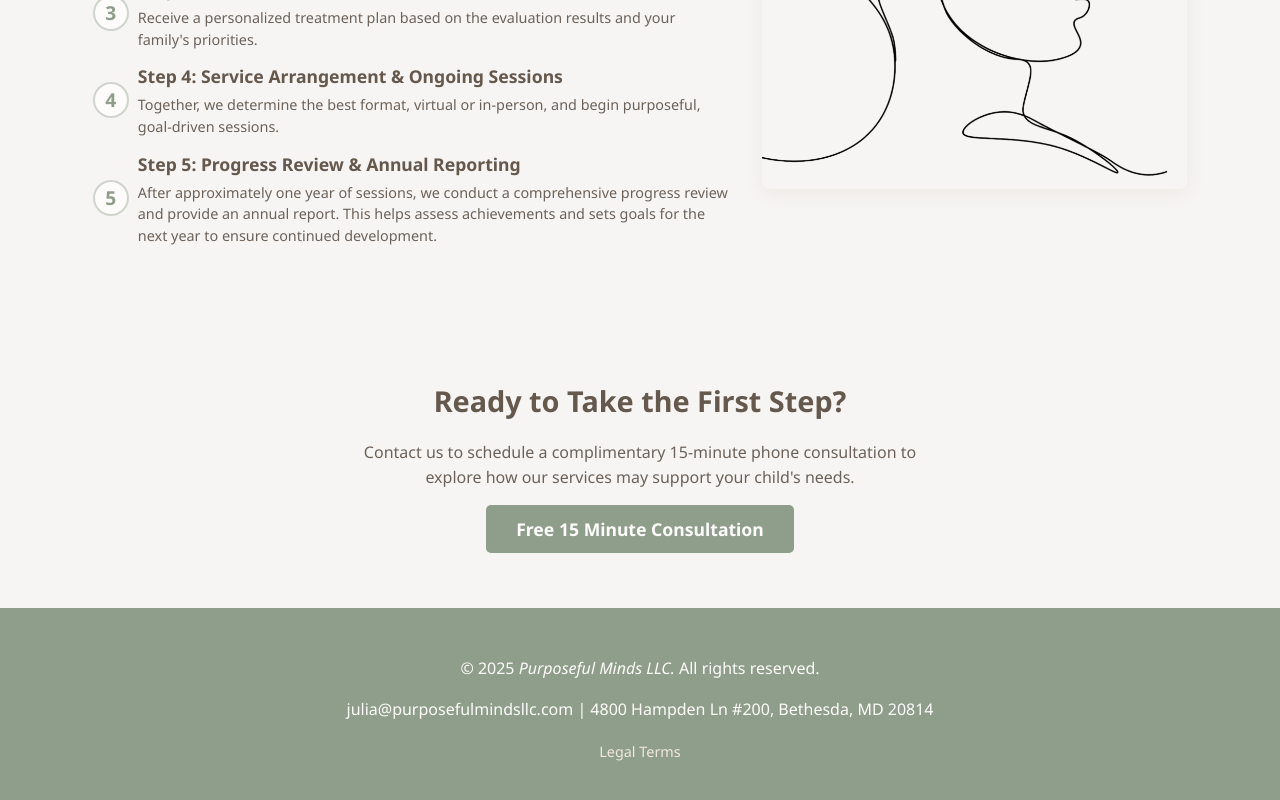
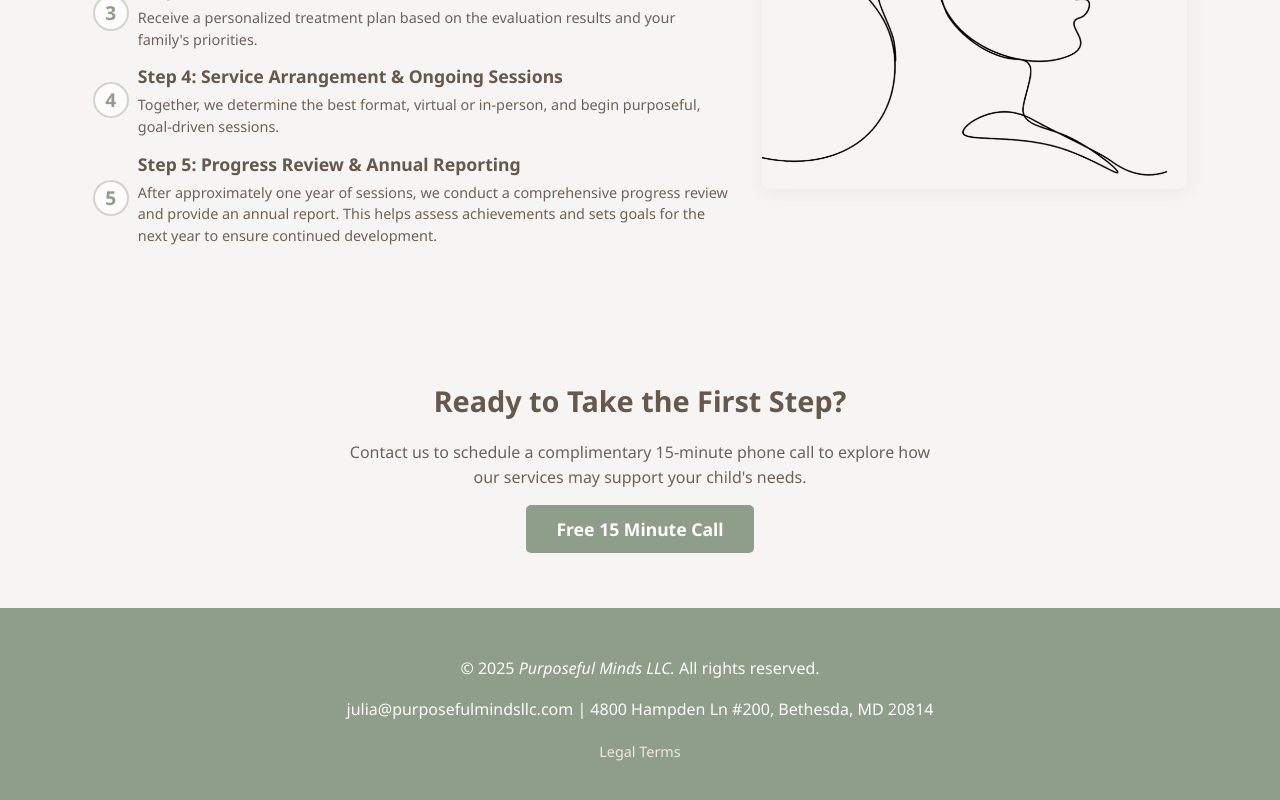
Before and after one commit to asimak4/julia_purposeful_minds, a React (Create React App) app: page / in a window 1280 px wide. Shown: the part 1487-2287 px from the top of the page. Built offline with nearby package versions, Linux system fonts and the light colour scheme; no server answers.

Commit message:
updating consultation to call

```diff
--- a/src/pages/HomePage.tsx
+++ b/src/pages/HomePage.tsx
@@ -334,9 +334,9 @@ export default function HomePage() {
         transition={{ duration: 0.6, delay: 0.2 }}
       >
         <h2>Ready to Take the First Step?</h2>
-        <p>Contact us to schedule a complimentary 15-minute phone consultation to explore how our services may support your child's needs.</p>
+        <p>Contact us to schedule a complimentary 15-minute phone call to explore how our services may support your child's needs.</p>
         <Link to="/contact" className={`button-style ${styles.finalCtaButton}`}>
-          Free 15 Minute Consultation
+          Free 15 Minute Call
         </Link>
       </motion.section>
 
```
